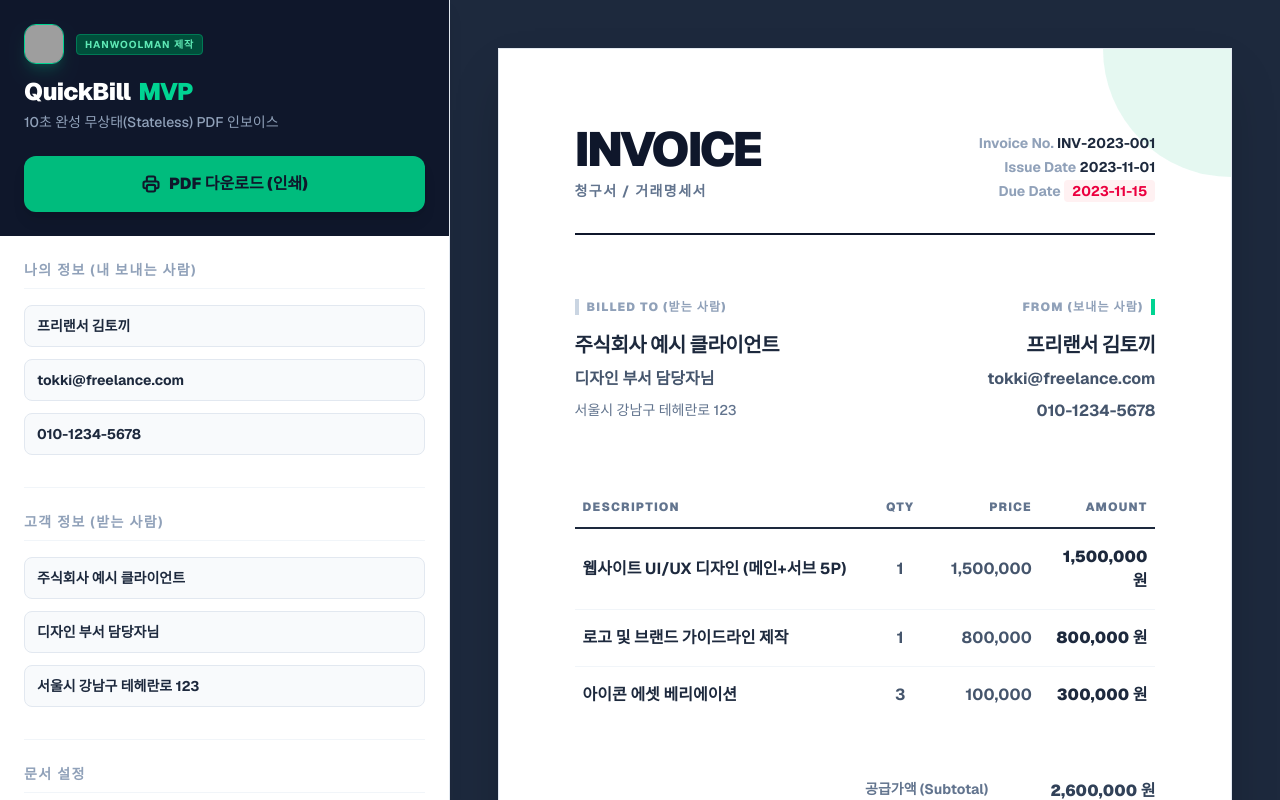
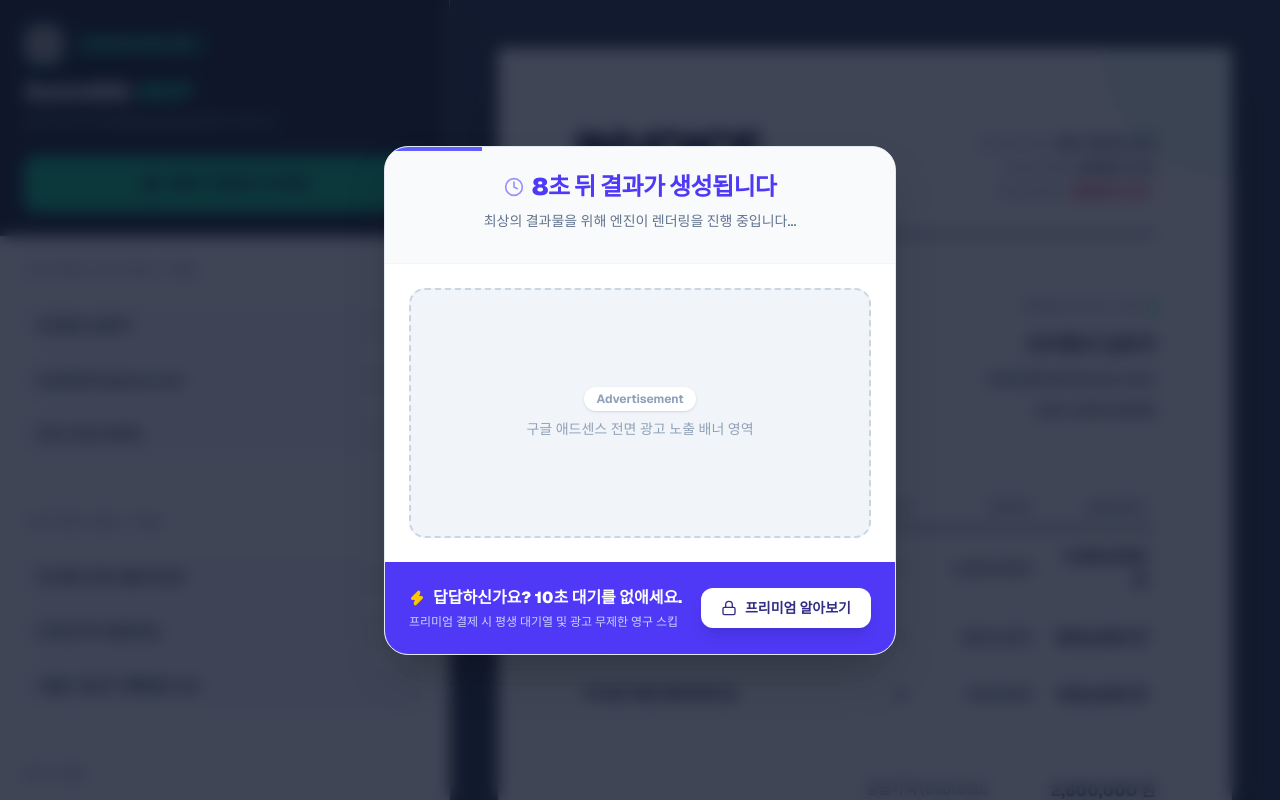
Before and after one commit to askingbird64/freelance-os-hub, a Next.js app: page /quickbill in a window 1280 px wide. Both pictures are taken after a click on the button "PDF 다운로드 (인쇄)". Shown: the top 800 px of the page. Built offline with nearby package versions, Linux system fonts and the light colour scheme; grey boxes are pictures that could not be loaded.

Commit message:
feat: inject 10-second freemium friction wait modal into QuickBill and ScopeGuard

```diff
--- a/src/app/quickbill/page.tsx
+++ b/src/app/quickbill/page.tsx
@@ -1,6 +1,7 @@
 "use client";
 
 import { useState, useEffect } from "react";
+import AdModal from "../../components/AdModal";
 
 interface InvoiceItem {
   id: string;
@@ -10,6 +11,8 @@ interface InvoiceItem {
 }
 
 export default function QuickBill() {
+  const [isModalOpen, setIsModalOpen] = useState(false);
+
   // Sender Details
   const [senderName, setSenderName] = useState("프리랜서 김토끼");
   const [senderEmail, setSenderEmail] = useState("tokki@freelance.com");
@@ -53,8 +56,18 @@ export default function QuickBill() {
   const taxAmount = Math.floor(subtotal * (taxRate / 100));
   const total = subtotal + taxAmount;
 
+  const handlePrintClick = () => {
+    const isPremium = false; // TODO: Check local storage for JWT premium ticket
+    if (isPremium) {
+      handlePrint();
+    } else {
+      setIsModalOpen(true);
+    }
+  };
+
   const handlePrint = () => {
-    window.print();
+    setIsModalOpen(false);
+    setTimeout(() => window.print(), 300);
   };
 
   return (
@@ -73,7 +86,7 @@ export default function QuickBill() {
           <p className="text-slate-400 text-sm font-medium mt-1">10초 완성 무상태(Stateless) PDF 인보이스</p>
 
           <button
-            onClick={handlePrint}
+            onClick={handlePrintClick}
             className="w-full mt-6 bg-emerald-500 hover:bg-emerald-400 text-slate-900 font-black py-4 rounded-xl transition-all shadow-lg active:scale-95 flex items-center justify-center gap-2"
           >
             <svg className="w-5 h-5" fill="none" viewBox="0 0 24 24" stroke="currentColor"><path strokeLinecap="round" strokeLinejoin="round" strokeWidth={2.5} d="M17 17h2a2 2 0 002-2v-4a2 2 0 00-2-2H5a2 2 0 00-2 2v4a2 2 0 002 2h2m2 4h6a2 2 0 002-2v-4a2 2 0 00-2-2H9a2 2 0 00-2 2v4a2 2 0 002 2zm8-12V5a2 2 0 00-2-2H9a2 2 0 00-2 2v4h10z" /></svg>
@@ -258,6 +271,7 @@ export default function QuickBill() {
 
       </div>
 
+      <AdModal isOpen={isModalOpen} onComplete={handlePrint} />
     </div>
   );
 }
--- a/src/app/scopeguard/page.tsx
+++ b/src/app/scopeguard/page.tsx
@@ -1,11 +1,14 @@
 "use client";
 
 import { useState } from "react";
+import AdModal from "../../components/AdModal";
 
 type Category = 'revision' | 'scope' | 'payment' | 'source' | 'weekend';
 
 export default function ScopeGuard() {
   const [category, setCategory] = useState<Category>('revision');
+  const [isModalOpen, setIsModalOpen] = useState(false);
+  const [pendingCopy, setPendingCopy] = useState<{text: string, type: 'good' | 'bad'} | null>(null);
 
   const [clientName, setClientName] = useState("클라이언트");
   const [projectName, setProjectName] = useState("프로젝트");
@@ -45,9 +48,20 @@ export default function ScopeGuard() {
     }
   };
 
-  const handleCopy = (text: string, type: 'good' | 'bad') => {
+  const handleCopyClick = (text: string, type: 'good' | 'bad') => {
+    const isPremium = false; // TODO: Check local storage for JWT premium ticket
+    if (isPremium) {
+      executeCopy(text, type);
+    } else {
+      setPendingCopy({ text, type });
+      setIsModalOpen(true);
+    }
+  };
+
+  const executeCopy = (text: string, type: 'good' | 'bad') => {
     navigator.clipboard.writeText(text);
     setCopiedType(type);
+    setIsModalOpen(false);
     setTimeout(() => setCopiedType(null), 2000);
   };
 
@@ -127,7 +141,7 @@ export default function ScopeGuard() {
                   </p>
                 </div>
                 <button
-                  onClick={() => handleCopy(templates[category].good, 'good')}
+                  onClick={() => handleCopyClick(templates[category].good, 'good')}
                   className={`shrink-0 px-4 py-2 text-sm font-bold rounded-lg transition-all ${copiedType === 'good' ? 'bg-emerald-500 text-white shadow-md' : 'bg-emerald-50 text-emerald-700 hover:bg-emerald-100'}`}
                 >
                   {copiedType === 'good' ? '복사 완료! ✅' : '클립보드 복사'}
@@ -155,7 +169,7 @@ export default function ScopeGuard() {
                   </p>
                 </div>
                 <button
-                  onClick={() => handleCopy(templates[category].bad, 'bad')}
+                  onClick={() => handleCopyClick(templates[category].bad, 'bad')}
                   className={`shrink-0 px-4 py-2 text-sm font-bold rounded-lg transition-all ${copiedType === 'bad' ? 'bg-rose-500 text-white shadow-md' : 'bg-rose-50 text-rose-700 hover:bg-rose-100'}`}
                 >
                    {copiedType === 'bad' ? '복사 완료! ✅' : '클립보드 복사'}
@@ -172,6 +186,14 @@ export default function ScopeGuard() {
         </div>
 
       </div>
+
+      {/* Global Ad Modal for Freemium Friction */}
+      <AdModal
+        isOpen={isModalOpen}
+        onComplete={() => {
+          if (pendingCopy) executeCopy(pendingCopy.text, pendingCopy.type);
+        }}
+      />
     </div>
   );
 }
--- /dev/null
+++ b/src/components/AdModal.tsx
@@ -0,0 +1,78 @@
+"use client";
+
+import { useEffect, useState } from "react";
+import { Lock, Zap, Clock } from "lucide-react";
+
+export default function AdModal({
+  isOpen,
+  onComplete
+}: {
+  isOpen: boolean;
+  onComplete: () => void;
+}) {
+  const [timeLeft, setTimeLeft] = useState(10);
+
+  useEffect(() => {
+    if (!isOpen) return;
+
+    setTimeLeft(10); // 리셋
+    const interval = setInterval(() => {
+      setTimeLeft((prev) => {
+        if (prev <= 1) {
+          clearInterval(interval);
+          onComplete(); // 10초 경과 시 강제 완료 트리거
+          return 0;
+        }
+        return prev - 1;
+      });
+    }, 1000);
+
+    return () => clearInterval(interval);
+  }, [isOpen, onComplete]);
+
+  if (!isOpen) return null;
+
+  return (
+    <div className="fixed inset-0 z-50 flex items-center justify-center p-4 bg-slate-900/80 backdrop-blur-sm animate-in fade-in duration-300">
+      <div className="bg-white max-w-lg w-full rounded-3xl shadow-2xl overflow-hidden border border-slate-200 flex flex-col">
+
+        {/* Header - Countdown */}
+        <div className="bg-slate-50 border-b border-slate-100 p-6 text-center space-y-2 relative">
+          <div className="flex items-center justify-center gap-2 text-indigo-600 mb-2">
+            <Clock className="w-5 h-5 animate-pulse" />
+            <span className="font-black text-2xl tracking-tight">{timeLeft}초 뒤 결과가 생성됩니다</span>
+          </div>
+          <p className="text-slate-500 text-sm font-medium">최상의 결과물을 위해 엔진이 렌더링을 진행 중입니다...</p>
+
+          <div className="absolute top-0 left-0 h-1 bg-indigo-500 transition-all duration-1000 ease-linear" style={{ width: `${(10 - timeLeft) * 10}%` }}></div>
+        </div>
+
+        {/* Ad Area (AdSense Placeholder) */}
+        <div className="p-6">
+          <div className="w-full h-[250px] bg-slate-100 rounded-2xl flex flex-col items-center justify-center border-2 border-dashed border-slate-300 relative overflow-hidden group">
+            <div className="text-center z-10 space-y-2">
+              <span className="text-slate-400 font-bold block bg-white px-3 py-1 rounded-full text-xs shadow-sm mx-auto w-max">Advertisement</span>
+              <span className="text-slate-400 text-sm block">구글 애드센스 전면 광고 노출 배너 영역</span>
+            </div>
+          </div>
+        </div>
+
+        {/* Premium Banner */}
+        <div className="bg-indigo-600 p-6 text-white flex flex-col sm:flex-row items-center justify-between gap-4">
+          <div className="flex-1">
+            <h4 className="font-black flex items-center gap-2 mb-1">
+              <Zap className="w-4 h-4 text-yellow-400 fill-yellow-400" />
+              답답하신가요? 10초 대기를 없애세요.
+            </h4>
+            <p className="text-indigo-200 text-xs font-medium">프리미엄 결제 시 평생 대기열 및 광고 무제한 영구 스킵</p>
+          </div>
+          <button className="shrink-0 bg-white text-indigo-900 px-5 py-2.5 rounded-xl font-black text-sm hover:bg-indigo-50 transition-colors shadow-lg active:scale-95 flex items-center gap-2 group">
+            <Lock className="w-4 h-4 group-hover:text-rose-500 transition-colors" />
+            프리미엄 알아보기
+          </button>
+        </div>
+
+      </div>
+    </div>
+  );
+}
```
